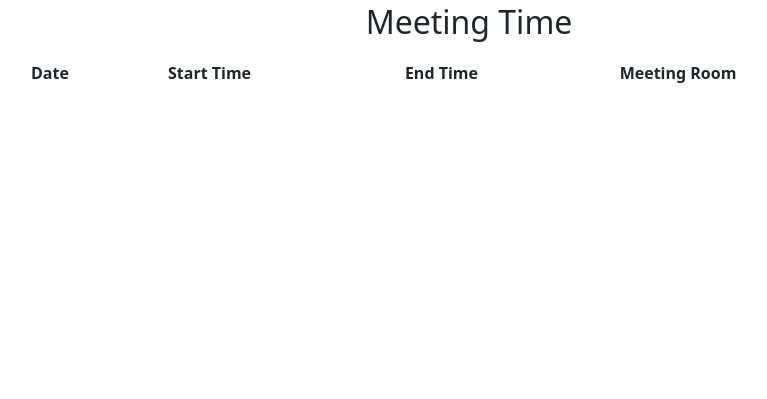
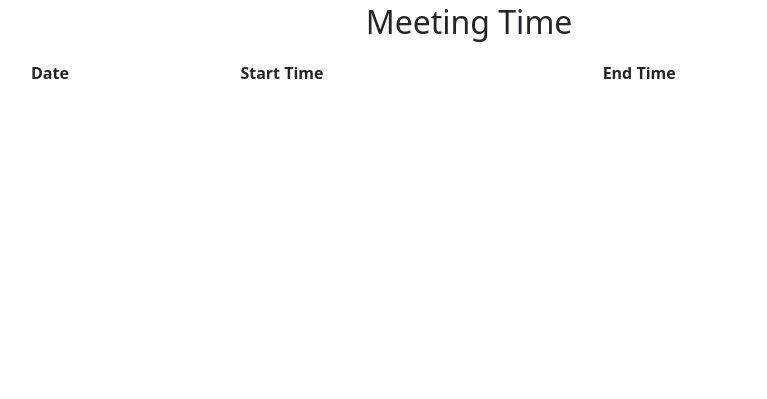
Before and after one commit to Rononoa13/flask-Office-Meeting-Room-Management-System-, a Flask app: page /view-meeting-details in a window 1280 px wide. Shown: the part 401-800 px from the top of the page, without its empty margins (171-938 px from the left). Run offline with Flask 3, Linux system fonts and the light colour scheme; lists and menus that the app fills with data are empty.

Commit message:
Add a page to view the meeting set with option to cancel/delete the created meeting.

```diff
--- a/app.py
+++ b/app.py
@@ -39,35 +39,33 @@ def set_meeting():
         return render_template("team_lead/meeting_form.html", times=times)
 
 #  Create function to get start time and end time:
-def human_readable_format_time(start_time_dt, end_time_dt,room_dt):
-    date_only = start_time_dt.date()
+# def human_readable_format_time(start_time_dt, end_time_dt,room_dt):
+#     date_only = start_time_dt.date()
 
-    start_time = start_time_dt.strftime('%I:%M %p')
-    end_time = end_time_dt.strftime('%I:%M %p')
+#     start_time = start_time_dt.strftime('%I:%M %p')
+#     end_time = end_time_dt.strftime('%I:%M %p')
 
-    room_name = room_dt
+#     room_name = room_dt
 
-    formatted_date = date_only.strftime('%B %d, %Y')
+#     formatted_date = date_only.strftime('%B %d, %Y')
 
-    return formatted_date, start_time, end_time, room_name
+#     return formatted_date, start_time, end_time, room_name
 #
 @app.route('/view-meeting-details', methods=['GET', 'POST'])
 def view_meeting_details():
-    owners = db.session.query(SetMeeting.owner).all()
-    ids = db.session.query(SetMeeting.id).all()
-    meeting_times = db.session.query(SetMeeting.start_time, SetMeeting.end_time, SetMeeting.room_name)
-    formatted_meeting_times = [] # to store out of for loop
+    # ids = db.session.query(SetMeeting.id).all()
+    meeting_times = db.session.query(SetMeeting.id, SetMeeting.start_time, SetMeeting.end_time)
 
-    for start_time, end_time, room_name in meeting_times:
-        formatted_date, start_time, end_time, room_name = human_readable_format_time(start_time, end_time, room_name)
-        formatted_meeting_times.append({
-            'formatted_date': formatted_date,
-            'start_time': start_time,
-            'end_time': end_time,
-            'room_name': room_name
-        })
+    return render_template('team_lead/meeting_room_details.html', times=meeting_times)
 
-    return render_template('team_lead/meeting_room_details.html', times=formatted_meeting_times, ids=ids, owners=owners)
+
+# Endpoint for deleting a time slot
+@app.route("/delete/<int:id>", methods=['GET', 'POST'])
+def delete(id):
+    time = SetMeeting.query.get(id)
+    db.session.delete(time)
+    db.session.commit()
+    return redirect('/view-meeting-details')
 
 
 admin.add_view(ModelView(User, db.session))
--- a/templates/team_lead/meeting_form.html
+++ b/templates/team_lead/meeting_form.html
@@ -27,13 +27,13 @@
             <div class="form-group">
                 <!-- Start -->
                 <label for="start_time" class="form-label"><b>Start Time:</b></label>
-                <input type="datetime-local" id="start_time" name="start_time" class="form-control" class="form-control">
+                <input type="time" id="start_time" name="start_time" class="form-control" class="form-control">
             </div>
 
             <div class="form-group">
                 <!-- End -->
                 <label for="end_time" class="form-label"><b>End Time:</b></label>
-                <input type="datetime-local" id="end_time" name="end_time" class="form-control">
+                <input type="time" id="end_time" name="end_time" class="form-control">
             </div>
 
         </div>
@@ -66,7 +66,7 @@
             <!-- Rows inside table -->
             {% for time in times %}
             <tr>
-                <td> <a href="#" style="text-decoration: none;">{{ time.room_name }}</a></td>
+                <td> <a href="{{ url_for('view_meeting_details') }}" style="text-decoration: none;">{{ time.room_name }}</a></td>
                 {% if time.availability %}
                 <td class="available" style="color: green;">Available</td>
                 {% else %}
--- a/templates/team_lead/meeting_room_details.html
+++ b/templates/team_lead/meeting_room_details.html
@@ -1,4 +1,4 @@
-{% extends "layout.html" %}
+{% extends "common_templates/layout.html" %}
 
 
 {% block content %}
@@ -34,9 +34,9 @@
                         <th>Date</th>
                         <th>Start Time</th>
                         <th>End Time</th>
-                        <th>Meeting Room</th>
                     </tr>
                 </thead>
+                {#%
                     {% for id in ids %}
                     {% set time = times[loop.index0] %}
                     <tr>
@@ -58,6 +58,18 @@
                         </td>
                     </tr>
                     {% endfor %}
+                %#}
+                {% for time in times %}
+                <tr>
+                    <td></td>
+                    <td> {{time.start_time}}</td>
+                    <td> {{time.end_time}}</td>
+                    <td>
+                        <a class="btn btn-danger btn-sm" href="/delete/{{time.id}}" onclick="return confirm('Are you sure you want to cancel the meeting?')">Cancel</a>
+                    </td>
+                </tr>
+
+                {% endfor %}
 
             </table>
         </div>
```
